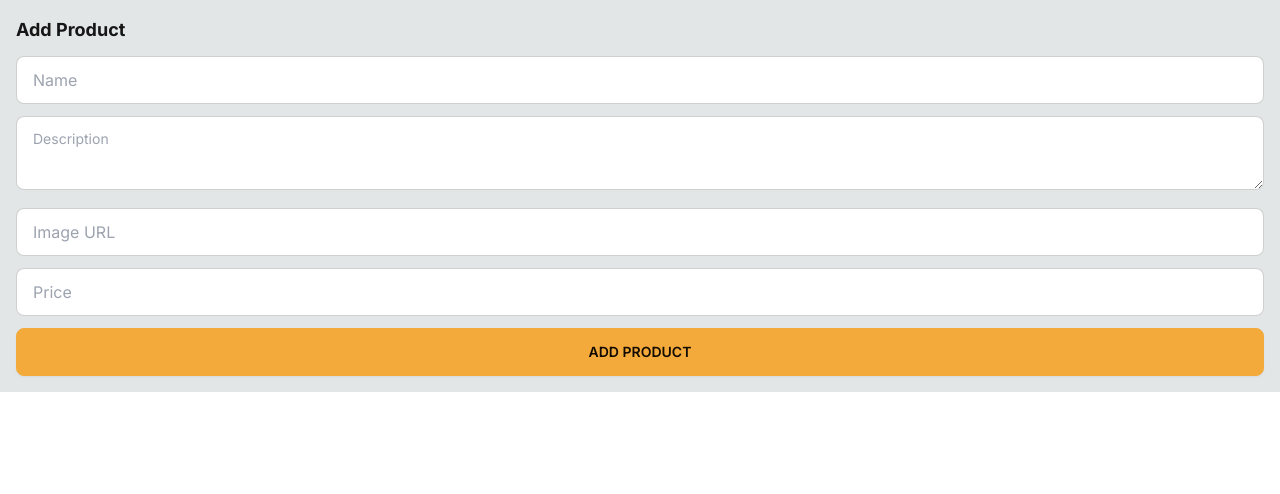
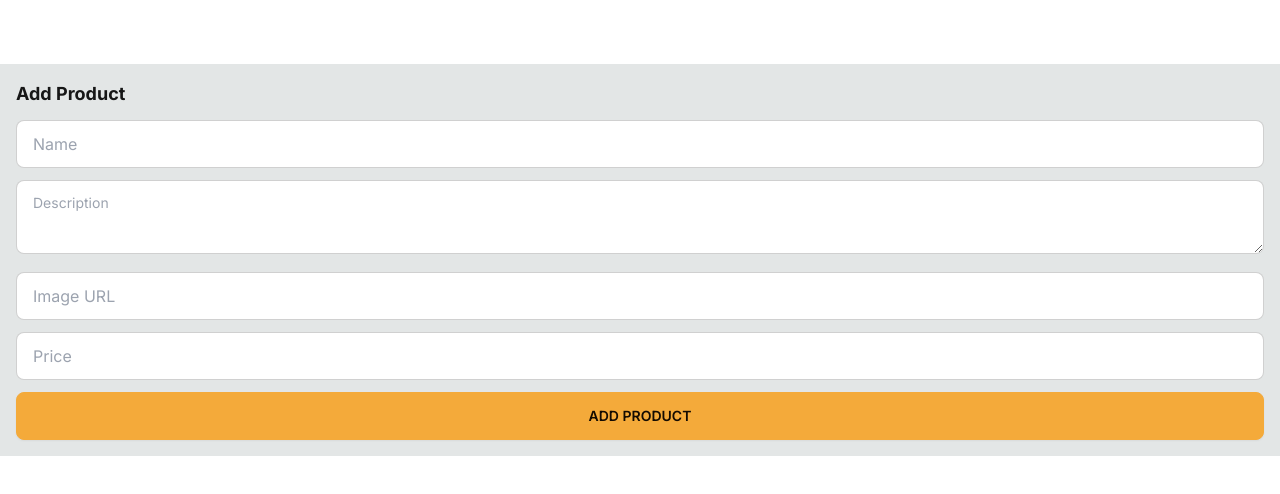
Before and after one commit to isinnur/nextjs-ecommerce, a Next.js app: page /add-product in a window 1280 px wide. Shown: the top 494 px of the page. Built offline with nearby package versions, Linux system fonts and the light colour scheme.

Commit message:
feat: add navbar component

```diff
--- /dev/null
+++ b/src/app/Navbar/Navbar.tsx
@@ -0,0 +1,7 @@
+export default function Navbar(){
+ return(
+    <div className="bg-base-100">
+      <div className="navbar max-w-7xl m-auto flex-col"></div>
+    </div>
+ )
+}
--- a/src/app/layout.tsx
+++ b/src/app/layout.tsx
@@ -1,3 +1,4 @@
+import Navbar from './Navbar/Navbar'
 import './globals.css'
 import { Inter } from 'next/font/google'
 
@@ -16,6 +17,7 @@ export default function RootLayout({
   return (
     <html lang="en">
       <body className={inter.className}>
+        <Navbar/>
         <main className='p-4 max-w-7xl m-auto min-w-[300px] max-w-7xl p-4'>
         {children}
         </main>
```
Also changed, not shown: 1 other file (tests, documents, lock files or other folders).
